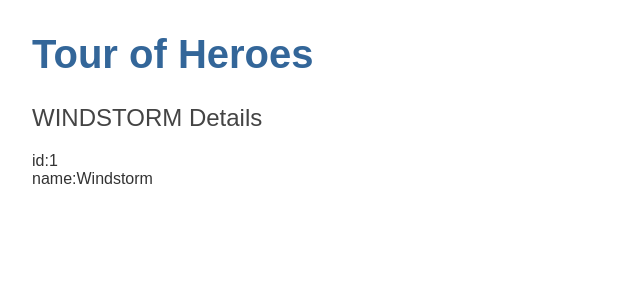
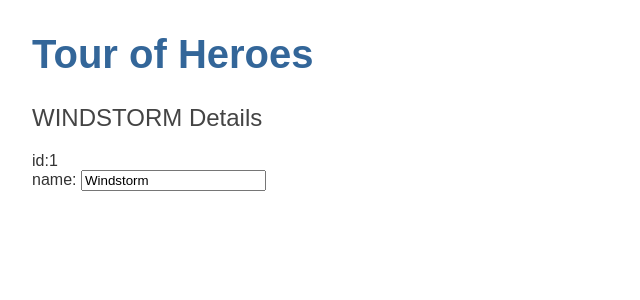
Before and after one commit to GoksenCodes/angular-tour-of-heroes, an Angular app: page / in a window 1280 px wide. Shown: the top 300 px of the page, without its empty margins (0-640 px from the left). Built offline with nearby package versions, Linux system fonts and the light colour scheme.

Commit message:
make hero name editable with two way data binding (ngModel)

```diff
--- a/src/app/heroes/heroes.component.html
+++ b/src/app/heroes/heroes.component.html
@@ -1,3 +1,10 @@
+<!-- we use pipe to format the string, angular has built in pipes -->
 <h2>{{ hero.name | uppercase }} Details</h2>
 <div><span>id:</span>{{ hero.id }}</div>
-<div><span>name:</span>{{ hero.name }}</div>
+<div>
+  <label
+    >name:
+    <!-- we use ngModel for two way data binding, to be able to use it we need to import FormsModule/see app.module -->
+    <input [(ngModel)]="hero.name" placeholder="name" />
+  </label>
+</div>
```
Also changed, not shown: src/app/app.module.ts (+4 -9 lines).
